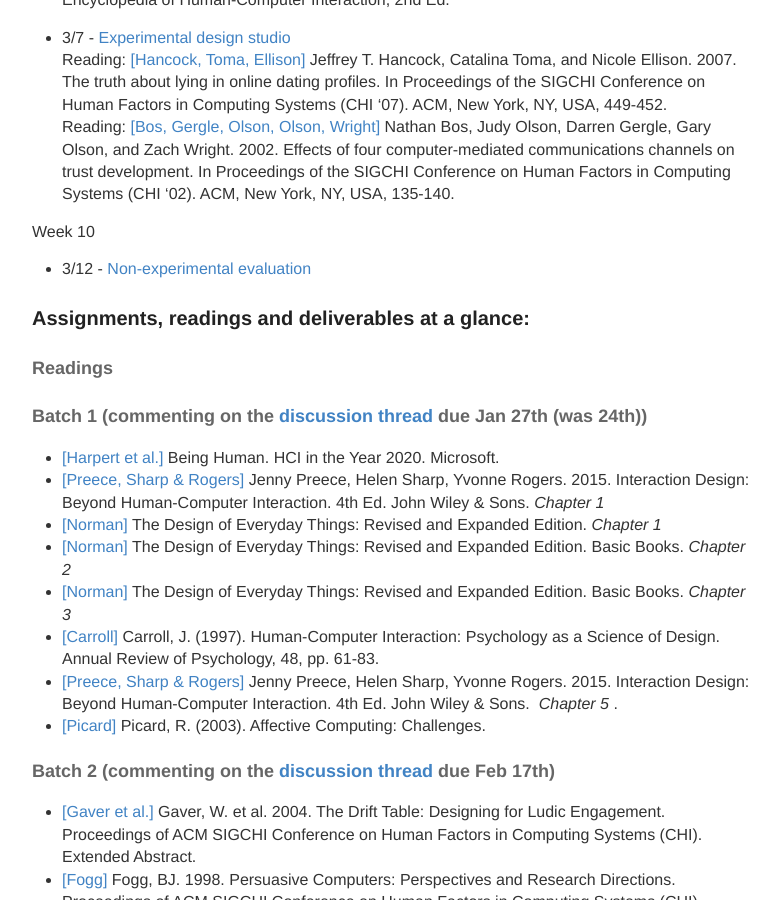
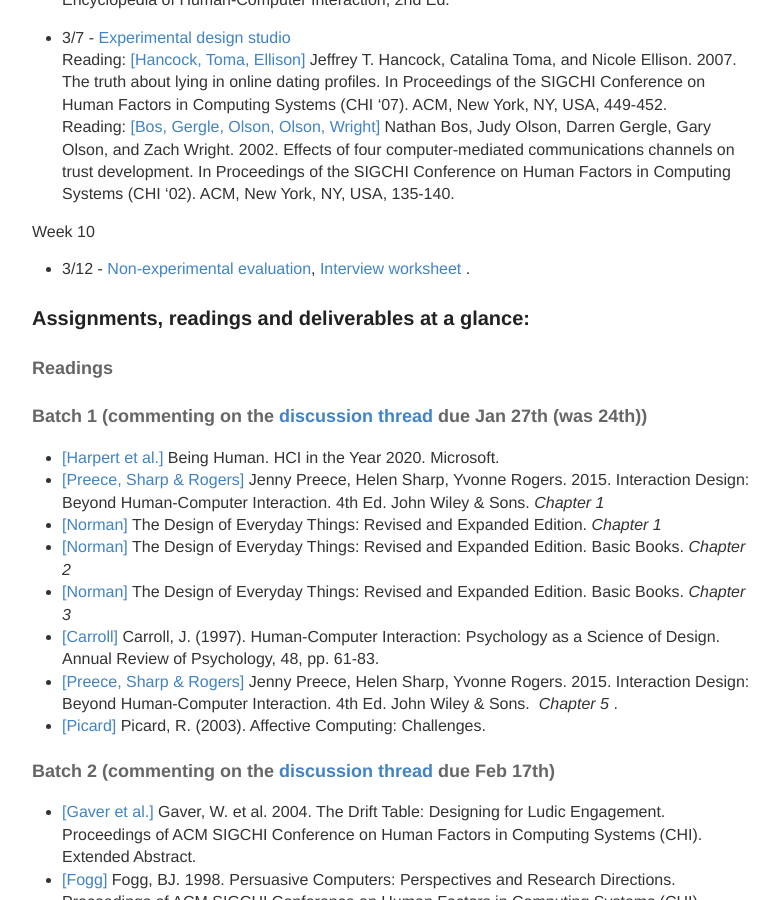
Before and after one commit to hciwang/hciwang.github.io, a Jekyll site: the page built from _posts/2018-3-25-lectures.md, in a window 1280 px wide and 900 px high, scrolled down 2882 px. Shown: the whole window, without its empty margins (248-1027 px from the left). Built offline with Jekyll 4.4.1, drawn with Linux system fonts in a browser that asks for light colours.

Commit message:
Update 2018-3-25-lectures.md

```diff
--- a/_posts/2018-3-25-lectures.md
+++ b/_posts/2018-3-25-lectures.md
@@ -95,7 +95,7 @@
 Reading:  [[Bos, Gergle, Olson, Olson, Wright]](http://collablab.northwestern.edu/CollabolabDistro/nucmc/p135-bos.pdf) Nathan Bos, Judy Olson, Darren Gergle, Gary Olson, and Zach Wright. 2002. Effects of four computer-mediated communications channels on trust development. In Proceedings of the SIGCHI Conference on Human Factors in Computing Systems (CHI '02). ACM, New York, NY, USA, 135-140.
 
 Week 10
-- 3/12 - [Non-experimental evaluation]()
+- 3/12 - [Non-experimental evaluation](https://canvas.ucdavis.edu/courses/293005/files/folder/Lecture?preview=5488845), [Interview worksheet](https://canvas.ucdavis.edu/courses/293005/files/folder/Lecture?preview=5488853) .
 
 
 
```
